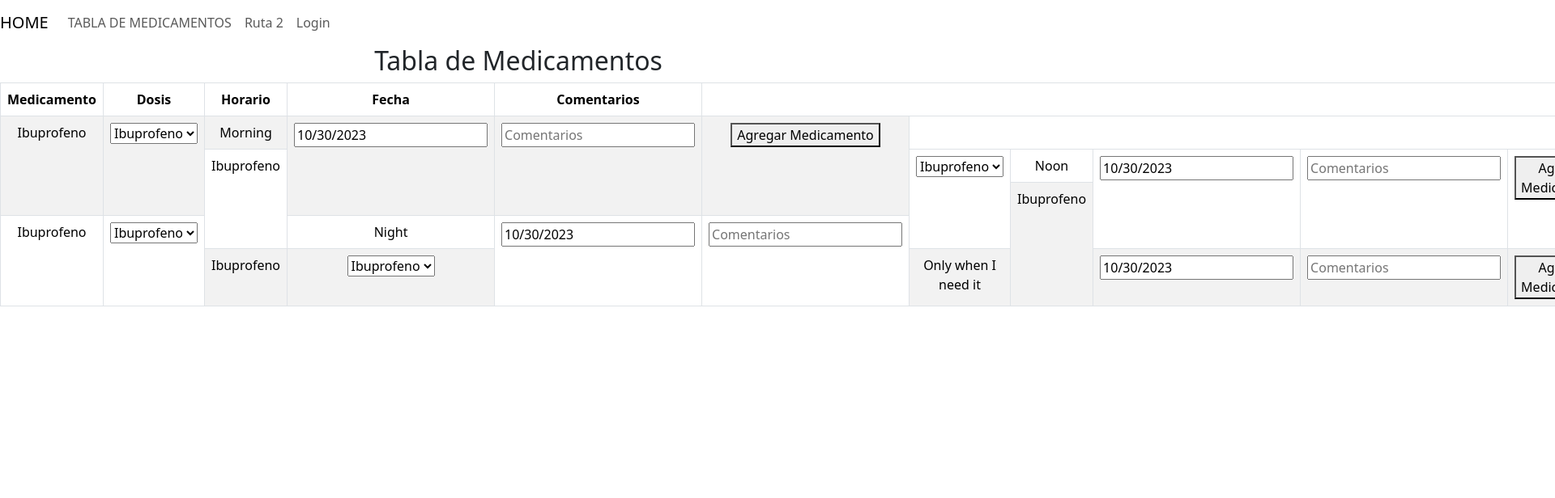
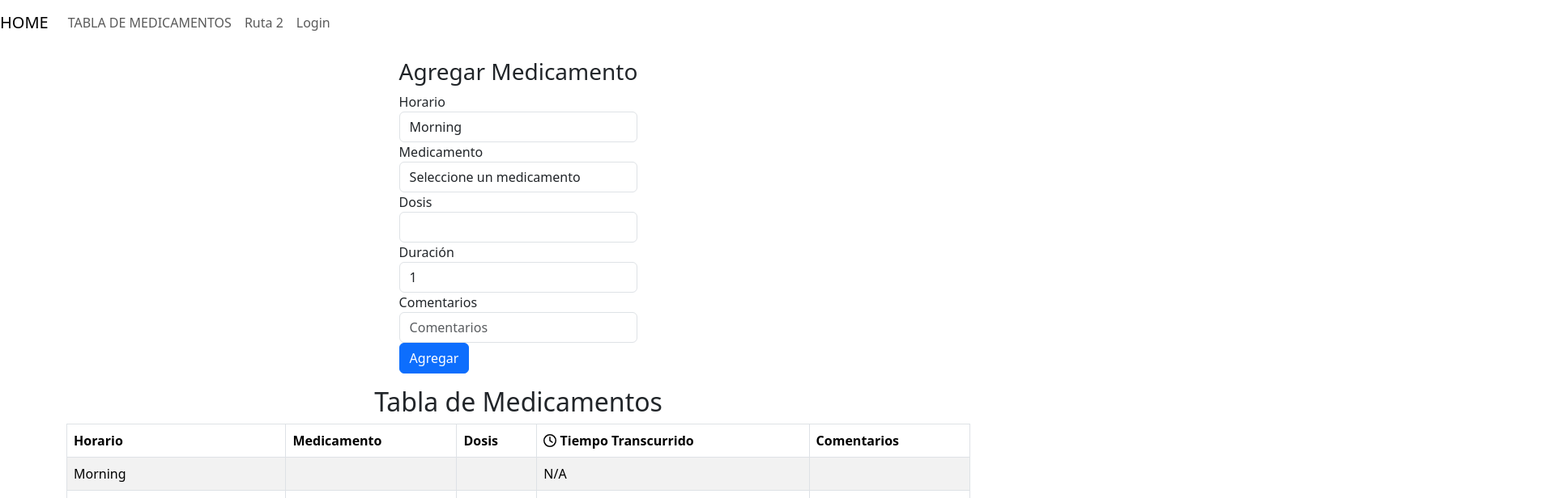
Before and after one commit to RicardojCh10/Table-Medicamentos, a React (Create React App) app: page /medicationTable in a window 1280 px wide. Shown: the top 616 px of the page at 81% size, 1920 px wide, since content can reach past the window. Built offline with nearby package versions, Linux system fonts and the light colour scheme.

Commit message:
Tabla y login

```diff
--- a/package.json
+++ b/package.json
@@ -3,6 +3,8 @@
   "version": "0.1.0",
   "private": true,
   "dependencies": {
+    "@fortawesome/free-regular-svg-icons": "^6.4.2",
+    "@fortawesome/react-fontawesome": "^0.2.0",
     "@testing-library/jest-dom": "^5.17.0",
     "@testing-library/react": "^13.4.0",
     "@testing-library/user-event": "^13.5.0",
@@ -11,6 +13,7 @@
     "react": "^18.2.0",
     "react-datepicker": "^4.21.0",
     "react-dom": "^18.2.0",
+    "react-icons": "^4.11.0",
     "react-router-dom": "^6.17.0",
     "react-scripts": "5.0.1",
     "react-table": "^7.8.0",
--- a/public/index.html
+++ b/public/index.html
@@ -24,7 +24,7 @@
       work correctly both with client-side routing and a non-root public URL.
       Learn how to configure a non-root public URL by running `npm run build`.
     -->
-    <title>React App</title>
+    <title>Medication Table</title>
   </head>
   <body>
     <noscript>You need to enable JavaScript to run this app.</noscript>
--- a/src/App.css
+++ /dev/null
@@ -1,38 +0,0 @@
-.App {
-  text-align: center;
-}
-
-.App-logo {
-  height: 40vmin;
-  pointer-events: none;
-}
-
-@media (prefers-reduced-motion: no-preference) {
-  .App-logo {
-    animation: App-logo-spin infinite 20s linear;
-  }
-}
-
-.App-header {
-  background-color: #282c34;
-  min-height: 100vh;
-  display: flex;
-  flex-direction: column;
-  align-items: center;
-  justify-content: center;
-  font-size: calc(10px + 2vmin);
-  color: white;
-}
-
-.App-link {
-  color: #61dafb;
-}
-
-@keyframes App-logo-spin {
-  from {
-    transform: rotate(0deg);
-  }
-  to {
-    transform: rotate(360deg);
-  }
-}
--- a/src/App.js
+++ b/src/App.js
@@ -1,12 +1,13 @@
 import React from 'react';
 import { BrowserRouter as Router, Route, Routes } from 'react-router-dom';
-import './App.css';
+import "./MedicationTable.css"; // Importa el archivo de estilos CSS
 
 import "bootstrap/dist/css/bootstrap.min.css";
 import "bootstrap/dist/js/bootstrap.min.js";
 
 import Navbar from './components/navbar';
 import MedicationTable from './pages/MedicationTable';
+import LoginPage from './login/login';
 
 function App() {
   return (
@@ -20,6 +21,7 @@ function App() {
           <div>
             <Routes>
               <Route path="/medicationTable" element={<MedicationTable />} />
+              <Route path="/login" element={<LoginPage />} />
             </Routes>
           </div>
 
--- /dev/null
+++ b/src/MedicationTable.css
@@ -0,0 +1,23 @@
+/* Estilos para centrar elementos */
+.container {
+  display: flex;
+  flex-direction: column;
+  align-items: center;
+}
+
+/* Estilos para filas de la tabla */
+.morning-row {
+  background-color: #ffe500; /* Amarillo para la mañana */
+}
+
+.noon-row {
+  background-color: #2d87f0; /* Azul para el mediodía */
+}
+
+.evening-row {
+  background-color: #ff6c40; /* Naranja para la tarde */
+}
+
+.night-row {
+  background-color: #2d2d2d; /* Gris oscuro para la noche */
+}
--- a/src/pages/MedicationTable.jsx
+++ b/src/pages/MedicationTable.jsx
@@ -1,86 +1,201 @@
-import React, { useState } from 'react';
-import 'bootstrap/dist/css/bootstrap.min.css'; // Importa el archivo CSS de Bootstrap
-import DatePicker from 'react-datepicker';
-import 'react-datepicker/dist/react-datepicker.css';
+import React, { useState, useEffect } from "react";
+import { FontAwesomeIcon } from "@fortawesome/react-fontawesome";
+import { faClock } from "@fortawesome/free-regular-svg-icons";
+import "../MedicationTable.css";
+
+// ... (el resto de tu código)
+
+
 
 const MedicationTable = () => {
-  const [medications, setMedications] = useState([]);
-  const [medicamento, setMedicamento] = useState('Ibuprofeno');
-  const [fecha, setFecha] = useState(new Date());
-  const [comentarios, setComentarios] = useState('');
+  const [medications, setMedications] = useState(createInitialMedications());
 
-  const addMedication = (tiempo, dosis, comentarios) => {
-    const newMedication = {
-      medicamento,
-      dosis,
-      tiempo,
-      fecha,
-      comentarios,
+  const medicationOptions = [
+    "Medication A",
+    "Medication B",
+    "Medication C",
+    "Medication D",
+    // Agrega más medicamentos disponibles aquí
+  ];
+
+  const [formData, setFormData] = useState({
+    selectedTime: "Morning",
+    medicationName: "",
+    dosage: "",
+    duration: 1,
+    comments: "",
+  });
+
+  const handleFormChange = (field, value) => {
+    setFormData({ ...formData, [field]: value });
+  };
+
+  const calculateDuration = () => {
+    const today = new Date();
+    const endDate = new Date(today);
+    endDate.setDate(endDate.getDate() + parseInt(formData.duration));
+
+    return { startDate: today, endDate };
+  };
+
+  const addMedication = () => {
+    const newMedications = [...medications];
+    const emptyRow = newMedications.find(
+      (med) => med.time === formData.selectedTime && !med.medicationName
+    );
+
+    if (emptyRow) {
+      emptyRow.medicationName = formData.medicationName;
+      emptyRow.dosage = formData.dosage;
+      emptyRow.duration = formData.duration;
+      const { startDate, endDate } = calculateDuration();
+      emptyRow.startDate = startDate;
+      emptyRow.endDate = endDate;
+      emptyRow.comments = formData.comments;
+      emptyRow.startTime = new Date().getTime(); // Agregar el tiempo de inicio
+    }
+
+    setMedications(newMedications);
+    setFormData({
+      selectedTime: "Morning",
+      medicationName: "",
+      dosage: "",
+      duration: 1,
+      comments: "",
+    });
+  };
+
+  useEffect(() => {
+    const timer = setInterval(() => {
+      setMedications((prevMedications) => {
+        return prevMedications.map((med) => {
+          if (med.startTime) {
+            const currentTime = new Date().getTime();
+            const elapsedTime = new Date(currentTime - med.startTime);
+            med.hours = elapsedTime.getUTCHours();
+            med.minutes = elapsedTime.getUTCMinutes();
+            med.seconds = elapsedTime.getUTCSeconds();
+          }
+          return med;
+        });
+      });
+    }, 1000);
+
+    return () => {
+      clearInterval(timer);
     };
-    setMedications([...medications, newMedication]);
+  }, []);
+
+  const getRowClass = (time) => {
+    switch (time) {
+      case "Morning":
+        return "morning-row";
+      case "Noon":
+        return "noon-row";
+      case "Evening":
+        return "evening-row";
+      case "Night":
+        return "night-row";
+      case "Only when I need it":
+        return "custom-row";
+      default:
+        return "";
+    }
   };
 
   return (
-    <div>
-      <h2>Tabla de Medicamentos</h2>
-      <table className="table table-striped table-bordered">
+    <div className="container">
+      <div className="row mt-3">
+        <div className="col">
+          <h3>Agregar Medicamento</h3>
+          <div className="form-group">
+            <label>Horario</label>
+            <select
+              className="form-control"
+              value={formData.selectedTime}
+              onChange={(e) => handleFormChange("selectedTime", e.target.value)}
+            >
+              <option value="Morning">Morning</option>
+              <option value="Noon">Noon</option>
+              <option value="Evening">Evening</option>
+              <option value="Night">Night</option>
+              <option value="Only when I need it">Only when I need it</option>
+            </select>
+          </div>
+          <div className="form-group">
+            <label>Medicamento</label>
+            <select
+              className="form-control"
+              value={formData.medicationName}
+              onChange={(e) =>
+                handleFormChange("medicationName", e.target.value)
+              }
+            >
+              <option value="">Seleccione un medicamento</option>
+              {medicationOptions.map((option, index) => (
+                <option key={index} value={option}>
+                  {option}
+                </option>
+              ))}
+            </select>
+          </div>
+          <div className="form-group">
+            <label>Dosis</label>
+            <input
+              type="text"
+              className="form-control"
+              value={formData.dosage}
+              onChange={(e) => handleFormChange("dosage", e.target.value)}
+            />
+          </div>
+          <div className="form-group">
+            <label>Duración</label>
+            <input
+              type="number"
+              className="form-control"
+              min="1"
+              value={formData.duration}
+              onChange={(e) => handleFormChange("duration", e.target.value)}
+            />
+          </div>
+          <div className="form-group">
+            <label>Comentarios</label>
+            <input
+              type="text"
+              className="form-control"
+              placeholder="Comentarios"
+              value={formData.comments}
+              onChange={(e) => handleFormChange("comments", e.target.value)}
+            />
+          </div>
+          <button className="btn btn-primary" onClick={addMedication}>
+            Agregar
+          </button>
+        </div>
+      </div>
+
+      <h2 className="mt-3">Tabla de Medicamentos</h2>
+      <table className="table table-bordered table-striped">
         <thead className="thead-dark">
           <tr>
+            <th className="grouped-header" rowSpan="4">
+              Horario
+            </th>
             <th>Medicamento</th>
             <th>Dosis</th>
-            <th>Horario</th>
-            <th>Fecha</th>
+            <th>
+              <FontAwesomeIcon icon={faClock} /> Tiempo Transcurrido
+            </th>
             <th>Comentarios</th>
           </tr>
         </thead>
         <tbody>
-          {['Morning', 'Noon', 'Evening', 'Night', 'Only when I need it'].map((schedule) => (
-            <React.Fragment key={schedule}>
-              {[1].map((row) => (
-                <tr key={row}>
-                  {row === 1 && (
-                    <td rowSpan="3">{medicamento}</td>
-                  )}
-                  {row === 1 && (
-                    <td rowSpan="3">
-                      <select
-                        value={medicamento}
-                        onChange={(e) => setMedicamento(e.target.value)}
-                      >
-                        <option value="Ibuprofeno">Ibuprofeno</option>
-                        <option value="Omeprazol">Omeprazol</option>
-                        {/* Agrega más medicamentos aquí */}
-                      </select>
-                    </td>
-                  )}
-                  <td>{schedule}</td>
-                  {row === 1 && (
-                    <td rowSpan="3">
-                      <DatePicker
-                        selected={fecha}
-                        onChange={(date) => setFecha(date)}
-                      />
-                    </td>
-                  )}
-                  {row === 1 && (
-                    <td rowSpan="3">
-                      <input
-                        type="text"
-                        placeholder="Comentarios"
-                        onChange={(e) => setComentarios(e.target.value)}
-                      />
-                    </td>
-                  )}
-                  {row === 1 && (
-                    <td rowSpan="3">
-                      <button onClick={() => addMedication(schedule, medicamento, fecha, comentarios)}>
-                        Agregar Medicamento
-                      </button>
-                    </td>
-                  )}
-                </tr>
-              ))}
-            </React.Fragment>
+          {medications.map((med) => (
+            <MedicationRow
+              key={med.id}
+              medication={med}
+              rowClass={getRowClass(med.time)}
+            />
           ))}
         </tbody>
       </table>
@@ -88,4 +203,57 @@ const MedicationTable = () => {
   );
 };
 
+const createInitialMedications = () => {
+  const times = ["Morning", "Noon", "Evening", "Night", "Only when I need it"];
+
+  const initialMedications = times.flatMap((time, index) => {
+    return Array.from({ length: 4 }, (_, i) => ({
+      id: index * 4 + i + 1,
+      time,
+      medicationName: "",
+      dosage: "",
+      startDate: null,
+      endDate: null,
+      comments: "",
+      hours: 0,
+      minutes: 0,
+      seconds: 0,
+      startTime: null,
+    }));
+  });
+
+  return initialMedications;
+};
+
+const MedicationRow = ({ medication, rowClass }) => {
+  const formatTime = (time) => {
+    return time.toString().padStart(2, "0");
+  };
+
+  const formattedTime =
+    medication.hours +
+    ":" +
+    formatTime(medication.minutes) +
+    ":" +
+    formatTime(medication.seconds);
+
+  return (
+    <tr className={rowClass}>
+      <td>{medication.time}</td>
+      <td>{medication.medicationName}</td>
+      <td>{medication.dosage}</td>
+      <td>
+        {medication.startTime ? (
+          <span>
+            <FontAwesomeIcon icon={faClock} /> {formattedTime}
+          </span>
+        ) : (
+          "N/A"
+        )}
+      </td>
+      <td>{medication.comments}</td>
+    </tr>
+  );
+};
+
 export default MedicationTable;
```
Also changed, not shown: src/login/login.jsx (+54 -0 lines), 1 other file (tests, documents, lock files or other folders).
